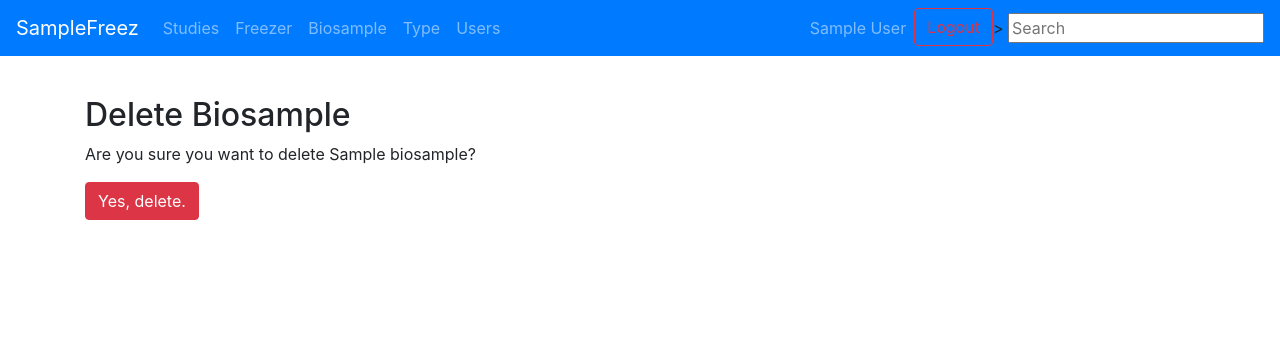
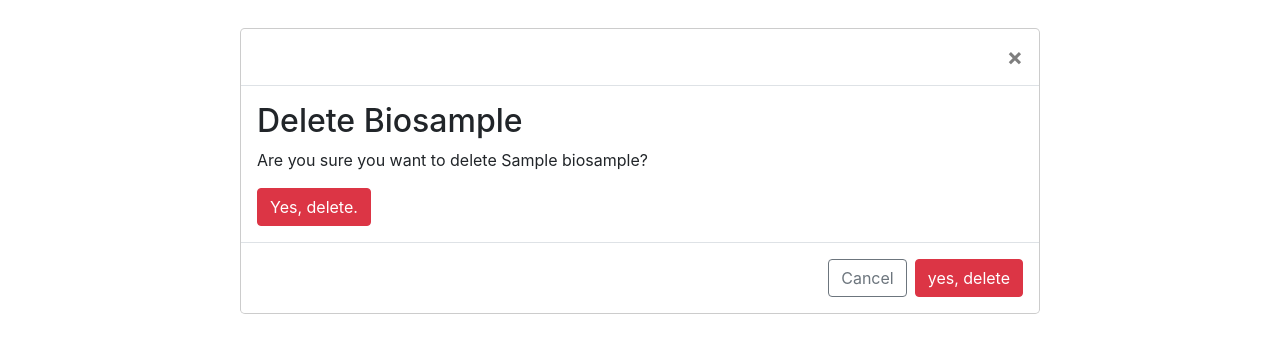
Before and after one commit to Yanjo96/SampleFreez, a Django app: page /sample/biosample/1/delete/ in a window 1280 px wide. Shown: the top 353 px of the page. Run offline with Django 3.2, Linux system fonts and the light colour scheme; a user stored in the database is signed in; tables that the repository leaves empty hold one stand-in row (values such as "Sample post"); some libraries are stand-ins or nearby versions.

Commit message:
Modal Delete in Biosample

```diff
--- a/sample/templates/sample/biosample/biosample_confirm_delete.html
+++ b/sample/templates/sample/biosample/biosample_confirm_delete.html
@@ -1,16 +1,53 @@
-{% extends "base_generic.html" %}
+<!DOCTYPE html>
+<html lang="eng">
+<head>
+    {% block title %}<title>SampleFreez</title>{% endblock %}
+    <meta charset="utf-8">
+    <meta name="viewport" content="width=device-width, initial-scale=1, shrink-to-fit=no">
+
+
+  <!-- Add additional CSS in static file -->
+  {% load static %}
+  {% load bootstrap4 %}
+
+  {% bootstrap_css %}
+  {% bootstrap_javascript jquery='full' %}
+  {% bootstrap_messages %}
+
+  <link rel="stylesheet" href="{% static 'css/bootstrap.min.css' %}">
+  <link rel="stylesheet" href="//ajax.googleapis.com/ajax/libs/jqueryui/1.11.1/themes/smoothness/jquery-ui.css">
+  <script defer src="/static/js/fontawesome-all.js"></script>
+
+</head>
+<body>
 
 {% block content %}
+{% load widget_tweaks %}
 
+<form method='post' action="{% url 'biosample-delete' biosample.id %}" novalidate>
+<div class="modal-dialog modal-lg">
+    <div class="modal-content">
+      <div class="modal-header">
+        <button type="button" class="close" data-dismiss="modal" aria-hidden="true">×</button>
+        <h4 class="modal-title" id="myModalLabel"></h4>
+      </div>
+      <div class="modal-body">
         <h2>Delete Biosample</h2>
         {% if perms.sample.delete_biosample %}
             <p>Are you sure you want to delete {{ biosample }}?</p>
-
-  <form action="" method="POST">
             {% csrf_token %}
             <button type="submit" action="" class="btn btn-danger">Yes, delete.</button>
-  </form>
         {% else %}
           <p>You do not have the permissions to delete {{ biosample }}!</p>
         {% endif %}
+      </div>
+      <div class="modal-footer">
+        <input type="button" class="btn btn-outline-secondary" data-dismiss="modal" value="Cancel" />
+        <input type="submit" action="" class="btn btn-danger" value="yes, delete" />
+      </div>
+    </div><!-- /.modal-content -->
+  </div><!-- /.modal-dialog -->
+  </form>
 {% endblock %}
+</body>
+</html>
--- a/sample/templates/sample/biosample/biosample_form.html
+++ b/sample/templates/sample/biosample/biosample_form.html
@@ -55,7 +55,7 @@
     {% endfor %}
   </tbody>
   </table>
-  <div class="modal hide" id="contactModal" aria-hidden="true"><!-- Modal -->
+  <div class="modal fade" id="contactModal" aria-hidden="true"><!-- Modal -->
   </div><!-- /.modal -->
 
   <button type="submit" class="btn btn-success">Save</button>
```
Also changed, not shown: sample/templates/sample/biosample/biosample_detail.html (+28 -0 lines). Lines whose indentation alone changed are shown as unchanged.
